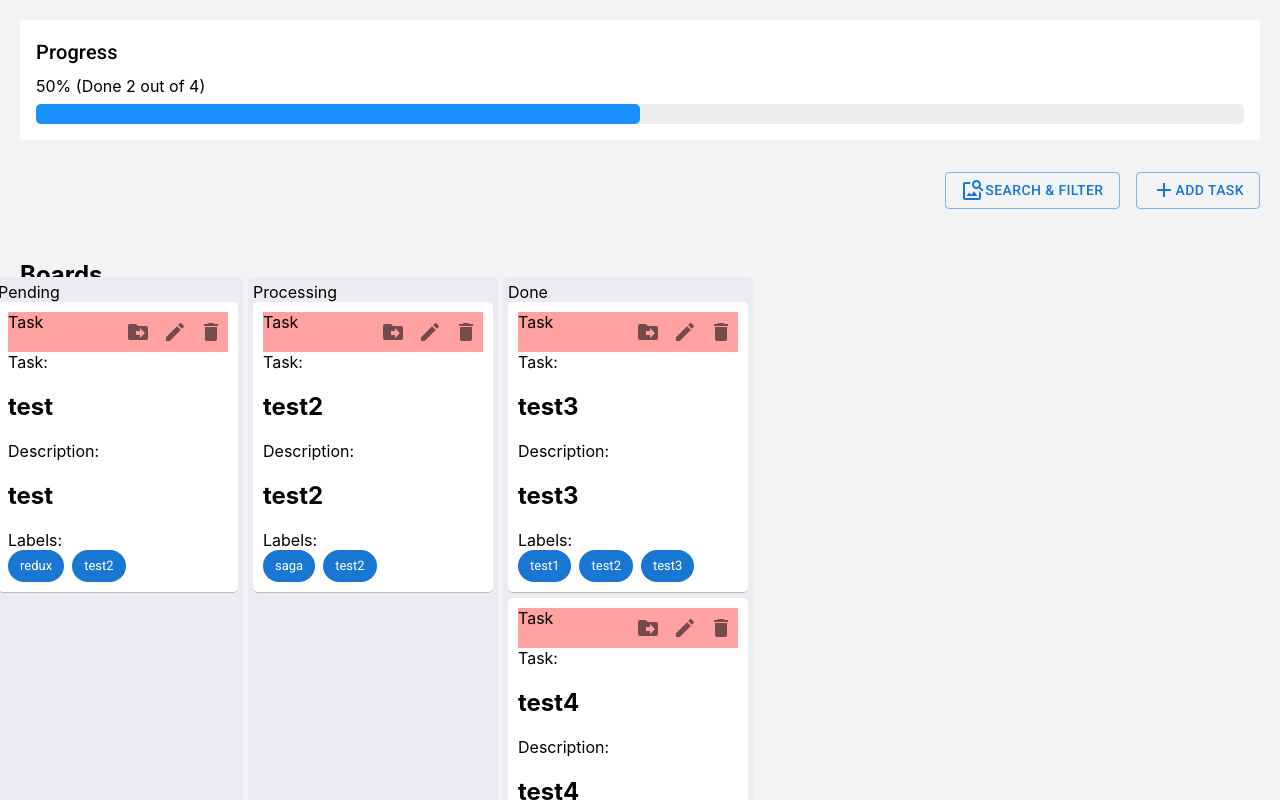
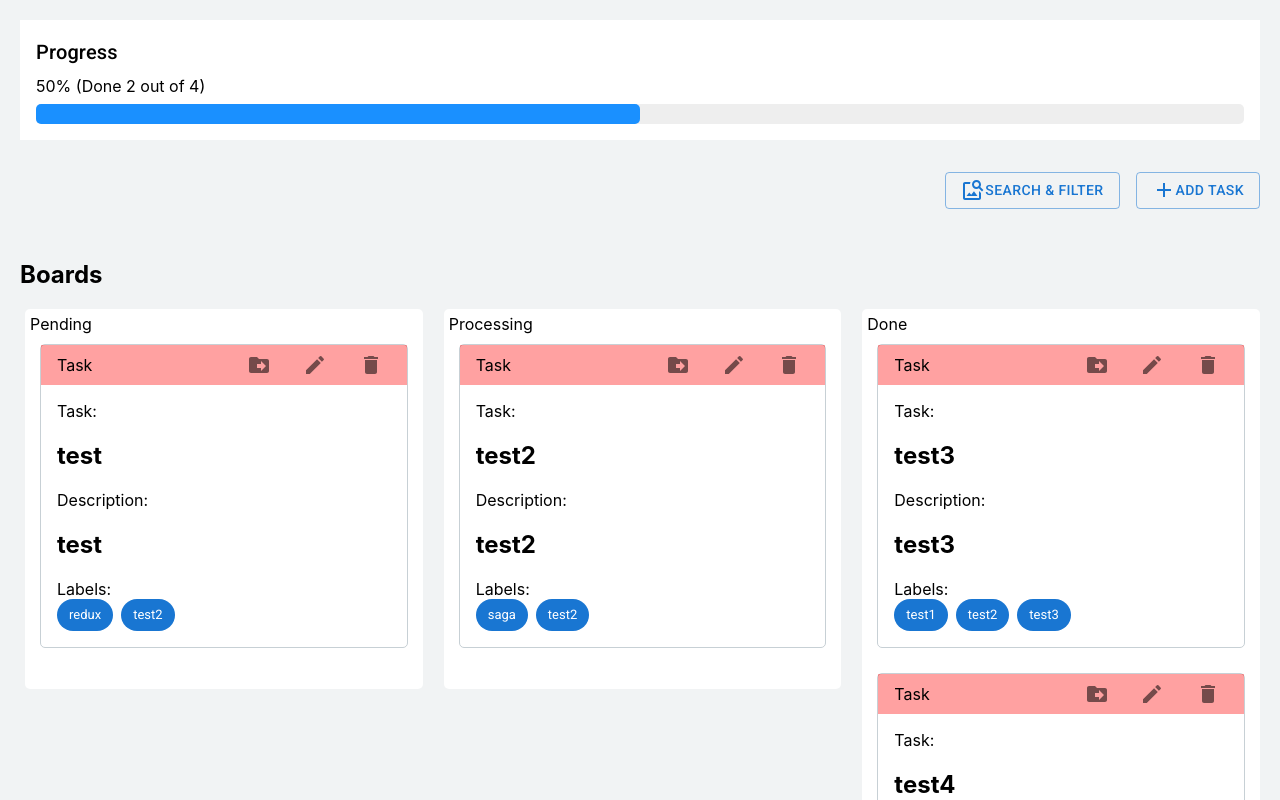
Before and after one commit to milad1367/inter-task-planner, a React (Create React App) app: page /tasks in a window 1280 px wide. Shown: the top 800 px of the page. Built offline with nearby package versions, Linux system fonts and the light colour scheme.

Commit message:
refactor- add some styles

```diff
--- a/src/features/tasks/SingleTaskForm.tsx
+++ b/src/features/tasks/SingleTaskForm.tsx
@@ -11,7 +11,6 @@ import {
   Select,
   MenuItem,
   SelectChangeEvent,
-  Autocomplete,
 } from "@mui/material";
 import dayjs, { Dayjs } from "dayjs";
 import { AdapterMoment } from "@mui/x-date-pickers/AdapterMoment";
@@ -37,7 +36,7 @@ const style = {
   boxShadow: 24,
   p: 4,
 };
-const _labels = ["test1", "test2"]; //TODO
+// const _labels = ["test1", "test2"]; //TODO
 
 export const SingleTaskForm = () => {
   const { taskId } = useParams();
@@ -52,7 +51,7 @@ export const SingleTaskForm = () => {
   const [status, setStatus] = useState(task.status);
   const [date, setDate] = useState<Dayjs>(task.date);
   const [comment, setComment] = useState<string>("");
-  const [labels, setLabels] = useState(task.labels);
+  // const [labels, setLabels] = useState(task.labels);
   const [attachments, setAttachments] = useState<string[]>(
     task?.attachments || []
   );
--- a/src/features/tasks/TaskBoard.tsx
+++ b/src/features/tasks/TaskBoard.tsx
@@ -3,15 +3,11 @@ import { Droppable, Draggable } from "react-beautiful-dnd";
 import styled from "styled-components";
 
 const Container = styled.div`
-  min-width: 250px;
   padding: 5px;
   box-sizing: border-box;
   margin-left: 5px;
   border-radius: 5px;
   background: white;
-  background: rgb(235, 236, 240);
-  width: 250px;
-  min-height: 100px;
 `;
 export const TaskBoard = ({
   title,
@@ -27,12 +23,11 @@ export const TaskBoard = ({
     padding: "10px",
     marginBottom: "5px",
     borderRadius: "5px",
-    borderBottom: "1px solid rgb(178,185,197)",
 
     ...draggableStyle,
   });
   const getListStyle = (isDraggingOver: boolean) => ({
-    minHeight: 70,
+    minHeight: 350,
   });
   return (
     <Container>
--- a/src/features/tasks/TaskBox.tsx
+++ b/src/features/tasks/TaskBox.tsx
@@ -6,6 +6,11 @@ import DeleteIcon from "@mui/icons-material/Delete";
 import { useNavigate, useSearchParams } from "react-router-dom";
 import { removeTask } from "./tasksSlice";
 import { HighlightText } from "../../components/HighlightText";
+import styled from "styled-components";
+const Container = styled.div`
+  border-radius: 5px;
+  border: 1px solid #c7d0d5;
+`;
 
 export const TaskBox = ({
   id,
@@ -23,20 +28,32 @@ export const TaskBox = ({
   };
 
   return (
-    <div>
-      <Grid bgcolor={"#ff00005e"} item xs={12}>
-        <Grid container>
+    <Container>
+      <Grid sx={{ px: 2, bgcolor: "#ff00005e" }} item xs={12}>
+        <Grid container alignItems="center" justifyContent="center">
           <Grid item xs={6}>
             Task
           </Grid>
           <Grid item xs={6}>
             <Grid container>
-              <Grid item xs={4}>
+              <Grid
+                item
+                xs={4}
+                display="flex"
+                alignItems="flex-end"
+                justifyContent="flex-end"
+              >
                 <IconButton aria-label="move">
                   <DriveFileMoveIcon />
                 </IconButton>
               </Grid>
-              <Grid item xs={4}>
+              <Grid
+                item
+                xs={4}
+                display="flex"
+                alignItems="flex-end"
+                justifyContent="flex-end"
+              >
                 <IconButton
                   onClick={() => navigate(`/tasks/${id}`)}
                   aria-label="edit"
@@ -44,7 +61,13 @@ export const TaskBox = ({
                   <EditIcon />
                 </IconButton>
               </Grid>
-              <Grid item xs={4}>
+              <Grid
+                item
+                xs={4}
+                display="flex"
+                alignItems="flex-end"
+                justifyContent="flex-end"
+              >
                 <IconButton
                   onClick={() => handleOnDelete(id)}
                   aria-label="delete"
@@ -56,7 +79,7 @@ export const TaskBox = ({
           </Grid>
         </Grid>
       </Grid>
-      <Grid item xs={12}>
+      <Grid item xs={12} p={2}>
         Task:
         <h2>
           <HighlightText searchText={key}>{title}</HighlightText>
@@ -88,6 +111,6 @@ export const TaskBox = ({
           </Button>
         )}
       </Grid>
-    </div>
+    </Container>
   );
 };
--- a/src/features/tasks/boards/Boards.tsx
+++ b/src/features/tasks/boards/Boards.tsx
@@ -104,18 +104,20 @@ export const Boards = () => {
   return (
     <section>
       <h2>Boards</h2>
-      <Grid container spacing={{ xs: 4 }} columns={{ xs: 4, sm: 8, md: 12 }}>
+
       <DragDropContext onDragEnd={onDragEnd}>
+        <Grid container spacing={2}>
           {boards.map((board: string) => (
+            <Grid key={board} item xs={4}>
               <TaskBoard
-              key={board}
                 title={board}
                 tasks={tasks.filter((item: any) => item.status === board)}
                 tasksType={board}
               />
+            </Grid>
           ))}
+        </Grid>
       </DragDropContext>
-      </Grid>
     </section>
   );
 };
```
Lines whose indentation alone changed are shown as unchanged.
